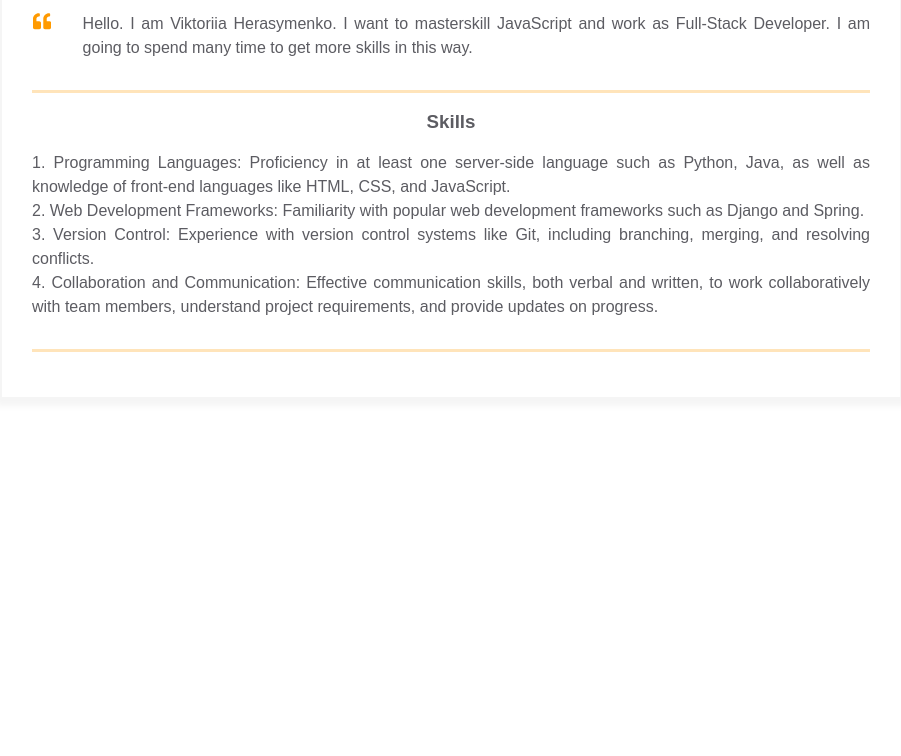
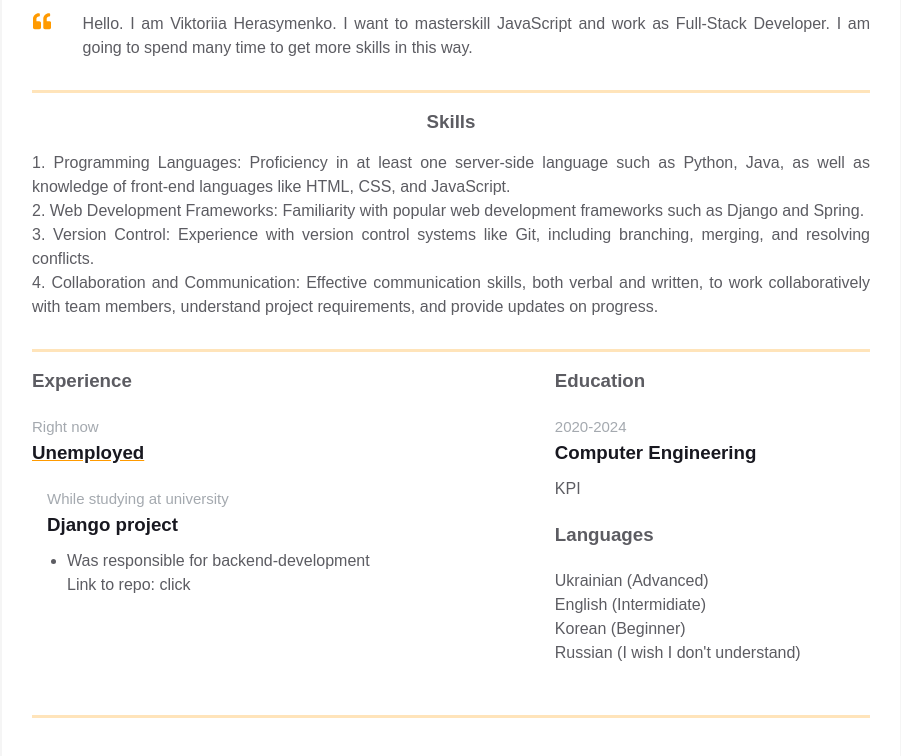
Before and after one commit to irotciv/homepage, a plain HTML site: page index.html in a window 1280 px wide. Shown: the part 350-1106 px from the top of the page, without its empty margins (189-1090 px from the left). Before the commit the page ends 800 px from the top, so only its background shows below. Drawn offline with Linux system fonts and the light colour scheme.

Commit message:
Added experiences and additional info of contact

```diff
--- a/index.html
+++ b/index.html
@@ -93,6 +93,60 @@
                     </div>
                 </div>
             </div>
+            <div class="container">
+                <div class="resume__block">
+                    <div class="main-info fh">
+                        <div class="experiences">
+                            <h3 class="experiences__header">Experience</h3>
+                            <div class="experiences__company">
+                                <div class="experiences__company-header">
+                                    <span class="experiences__company-header-durability">Right now</span>
+                                    <h3 class="experiences__company-header-name">Unemployed</h3>
+                                </div>
+
+                                <div class="experiences__company-project">
+                                    <span class="experiences__company-project-role">While studying at university</span>
+                                    <h3 class="experiences__company-project-name">Django project</h3>
+                                    <ul class="experiences__company-project-responsibilities">
+                                        <li>Was responsible for backend-development</li>
+                                        <a href="https://github.com/T1nG3R/djangoProject" rel="author" class="contact-info__item">Link to repo: click</a>
+                                    </ul>
+                                </div>
+                            </div>
+                        </div>
+
+
+                    <div class="additional-info fv">
+                        <div class="additional-info fv">
+                            <div class="additional-info__education">
+                                <h3 class="additional-info__education-header">Education</h3>
+                                <div class="additional-info__education-university">
+                                    <span class="additional-info__education-university-durability">2020-2024</span>
+                                    <h3 class="additional-info__education-university-speciality">Computer Engineering</h3>
+                                    <p class="additional-info__education-university-name">KPI</p>
+                                </div>
+                            </div>
+
+                            <div class="additional-info__languages">
+                                <h3 class="additional-info__languages-header">Languages</h3>
+                                <p class="additional-info__languages-item">
+                                    Ukrainian (Advanced)
+                                </p>
+                                <p class="additional-info__languages-item">
+                                    English (Intermidiate)
+                                </p>
+                                <p class="additional-info__languages-item">
+                                    Korean (Beginner)
+                                </p>
+                                <p class="additional-info__languages-item">
+                                    Russian (I wish I don't understand)
+                                </p>
+                            </div>
+                        </div>
+                    </div>
+                    </div>
+                </div>
+            </div>
         </div>
     </main>
 </body>
```
